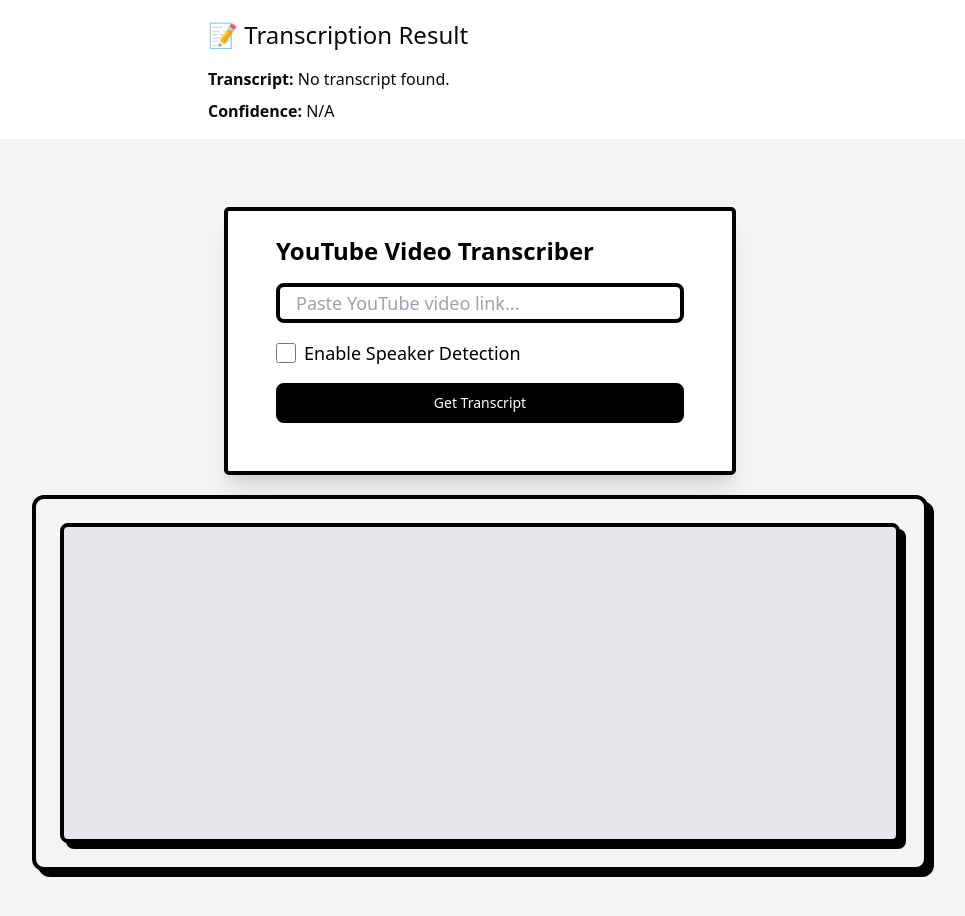
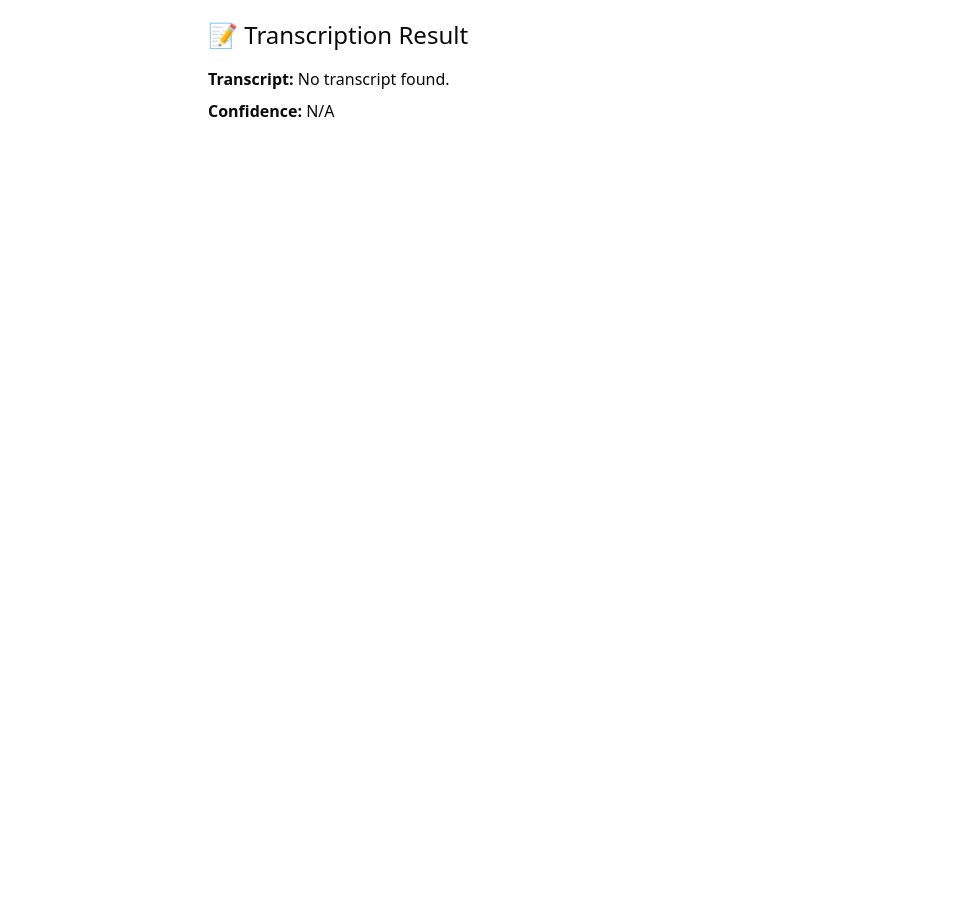
Before and after one commit to afnanhussain2002/read-podcast, a Next.js app: page /transcriber in a window 1280 px wide. Shown: the part 680-1596 px from the top of the page, without its empty margins (160-1125 px from the left). After the commit the page ends 819 px from the top, so only its background shows below. Built offline with nearby package versions, Linux system fonts and the light colour scheme.

Commit message:
remove some duplicate code

```diff
--- a/components/Transcriber.tsx
+++ b/components/Transcriber.tsx
@@ -11,35 +11,6 @@
 
 
 export default function Transcriber() {
-  const { theme } = useTheme();
-  const [videoUrl, setVideoUrl] = useState("");
-  const [transcript, setTranscript] = useState("");
-  const [loading, setLoading] = useState(false);
-  const [speakers, setSpeakers] = useState(false);
-  const [detectSpeakers, setDetectSpeakers] = useState({});
-
-  const fetchTranscript = async () => {
-    if (!videoUrl.trim()) return;
-    setLoading(true);
-    setTranscript("");
-    try {
-      const response = await fetch("/api/transcriber", {
-        method: "POST",
-        headers: { "Content-Type": "application/json" },
-        body: JSON.stringify({ videoUrl, speakers }),
-      });
-      const data = await response.json();
-      const speakersText = data.speakers || [];
-
-
-      console.log(data);
-      setDetectSpeakers(speakersText);
-      setTranscript(data.transcript || "No transcript available.");
-    } catch (error) {
-      setTranscript("Failed to fetch transcript.");
-    }
-    setLoading(false);
-  };
 
   return (
     <>
@@ -58,66 +29,7 @@
     </div>
   </header>
   <TranscribedData/>
-    <div
-      className={`flex flex-col items-center justify-center min-h-screen p-6 transition-colors duration-300 ${theme === "dark" ? "bg-gray-900 text-white" : "bg-gray-100 text-black"}`}
-    >
-      <Card className={`w-full max-w-lg p-6 border-4 shadow-xl transition-all duration-300 ${theme === "dark" ? "border-white bg-gray-800" : "border-black bg-white"}`}>
-        <CardContent className="space-y-4">
-          <h2 className="text-2xl font-bold">YouTube Video Transcriber</h2>
-          <Input
-            type="text"
-            placeholder="Paste YouTube video link..."
-            value={videoUrl}
-            onChange={(e) => setVideoUrl(e.target.value)}
-            className={`border-4 rounded-lg px-4 py-2 text-lg focus:outline-none transition-all duration-300 ${theme === "dark" ? "border-white bg-gray-700 text-white" : "border-black bg-white text-black"}`}
-          />
-          <div className="flex items-center space-x-2">
-            <input
-              type="checkbox"
-              id="speakers"
-              checked={speakers}
-              onChange={() => setSpeakers(!speakers)}
-              className="w-5 h-5"
-            />
-            <label htmlFor="speakers" className="text-lg">Enable Speaker Detection</label>
-          </div>
-          <Button
-            onClick={fetchTranscript}
-            disabled={loading}
-            className={`w-full px-4 py-2 rounded-lg border-4 transition-all duration-300 ${theme === "dark" ? "bg-white text-black border-white hover:bg-gray-300" : "bg-black text-white border-black hover:bg-gray-800"}`}
-          >
-            {loading ? <Loader2 className="animate-spin" /> : "Get Transcript"}
-          </Button>
-        </CardContent>
-      </Card>
-      <div className="mt-5 w-full max-w-4xl p-6 border-4 shadow-[6px_6px_0px_rgba(0,0,0,1)]
-                transition-all duration-300 overflow-y-auto max-h-96
-                rounded-xl bg-gray-100 dark:bg-gray-800
-                text-black dark:text-white border-black dark:border-white">
-  {detectSpeakers && Object.keys(detectSpeakers).length > 0 ? (
-    <>
-      <h3 className="text-2xl font-bold mb-4 border-b-4 border-black dark:border-white pb-2">
-        🎙 Transcription by Speaker
-      </h3>
-      {detectSpeakers.map((utterance, index) => (
-        <div key={index} className="mb-4 p-3 rounded-lg border-4 bg-white dark:bg-gray-900
-                                    border-black dark:border-white shadow-[4px_4px_0px_rgba(0,0,0,1)]">
-          <p className="font-semibold text-lg">
-            <span className="text-blue-600 dark:text-blue-400">Speaker {utterance.speaker}:</span>
-          </p>
-          <p className="ml-2 text-md">{utterance.text}</p>
-        </div>
-      ))}
-    </>
-  ) : (
-    <div className="p-6 border-4 rounded-lg h-80 overflow-y-auto transition-all duration-300
-                    border-black dark:border-white bg-gray-200 dark:bg-gray-700 text-black dark:text-white
-                    shadow-[6px_6px_0px_rgba(0,0,0,1)]">
-      <p className="text-lg">{transcript}</p>
-    </div>
-  )}
-</div>
-      </div>
+
 
     </>
   );
```
